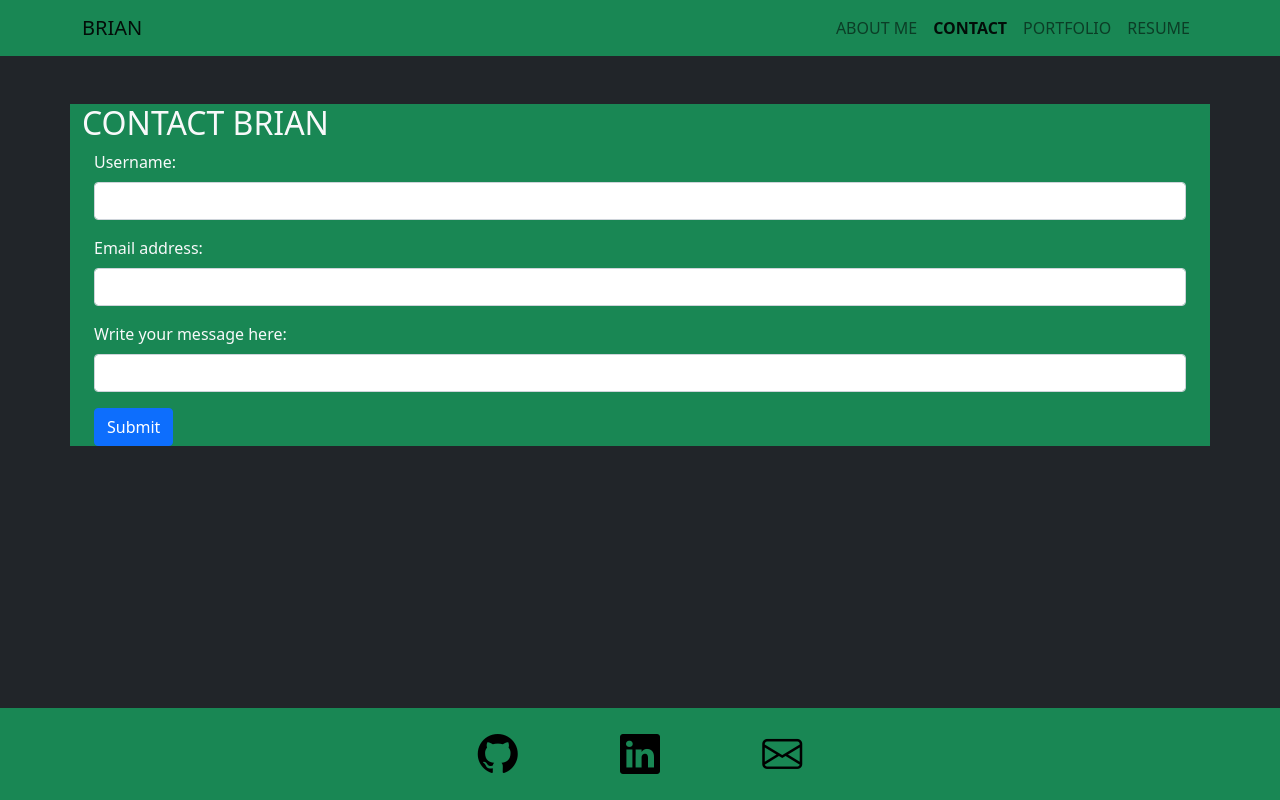
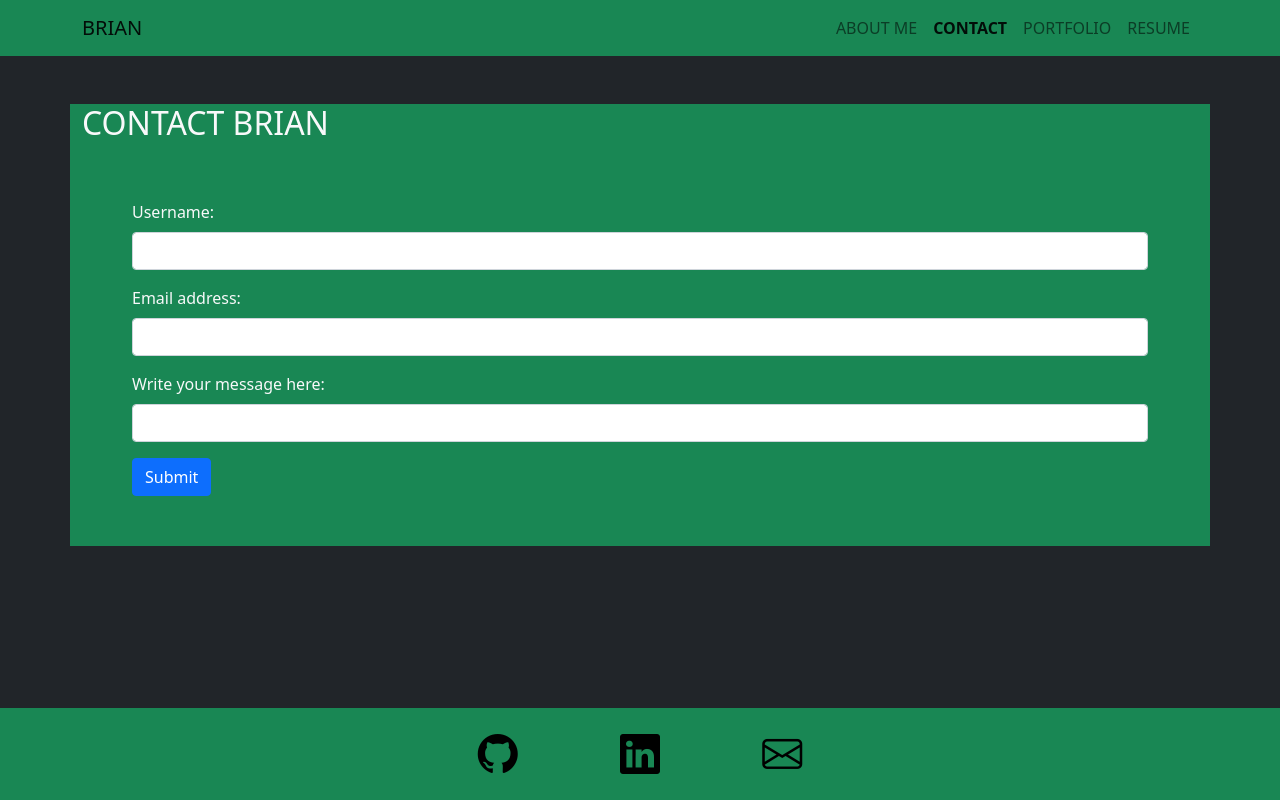
Before and after one commit to bjbci/portfolio-reactApp, a React (Create React App) app in the folder portfolio/: page / in a window 1280 px wide. Both pictures are taken after a click on the link "CONTACT". Built offline with nearby package versions, Linux system fonts and the light colour scheme.

Commit message:
added resume and link to download

```diff
--- a/portfolio/src/components/contact-form.js
+++ b/portfolio/src/components/contact-form.js
@@ -47,7 +47,11 @@ export default function ContactForm(){
 
 return(
     <>
-    <form className='container' onSubmit={handleSubmit}>
+    <form className='container' onSubmit={handleSubmit}
+    style={{
+        padding:"50px"
+    }}
+    >
 
          <div className="mb-3">
             <label htmlFor="username"
--- a/portfolio/src/pages/contact.js
+++ b/portfolio/src/pages/contact.js
@@ -2,9 +2,6 @@ import React from 'react'
 import {useState} from 'react'
 import Container from '../components/container'
 import Form from '../components/form'
-// import FormEmail from '../components/form-email'
-// import FormMessage from '../components/form-message'
-// import FormName from '../components/form-name'
 import ContactForm from '../components/contact-form'
 import Button from '../components/button-submit'
 
@@ -18,7 +15,10 @@ const submitForm=()=>{
 
 }
      return (
-        <Container className="mt-5 bg-success">
+        <Container
+        className="mt-5 bg-success"
+        style={{borderRadius:"50px"}}
+        >
            <h2>CONTACT BRIAN</h2>
 
 
--- a/portfolio/src/pages/portfolio.js
+++ b/portfolio/src/pages/portfolio.js
@@ -132,6 +132,7 @@ const Portfolio= props=>{
         <div className="card" style={{width: "18rem",margin:"10px",backgroundColor:"#198754"}}>
             <img src={QuestionMark}
             className="card-img-top"
+            // style={{height:"175px"}}
             alt="image of a question mark"/>
         <div className="card-body">
             <h5 className="card-title"
--- a/portfolio/src/pages/resume.js
+++ b/portfolio/src/pages/resume.js
@@ -8,7 +8,7 @@ const Resume= props=>{
         Download my <a href="https://www.linkedin.com/">resume</a>
         </p> */}
         <p>
-        Download my <a href="https:??????????????????/">resume</a>
+        Download my <a href="https://github.com/bjbci/portfolio-reactApp/portfolio/Resume20200803.pdf">resume</a>
         </p>
 <h2>EDUCATION</h2>
 <ul className="education">
```
